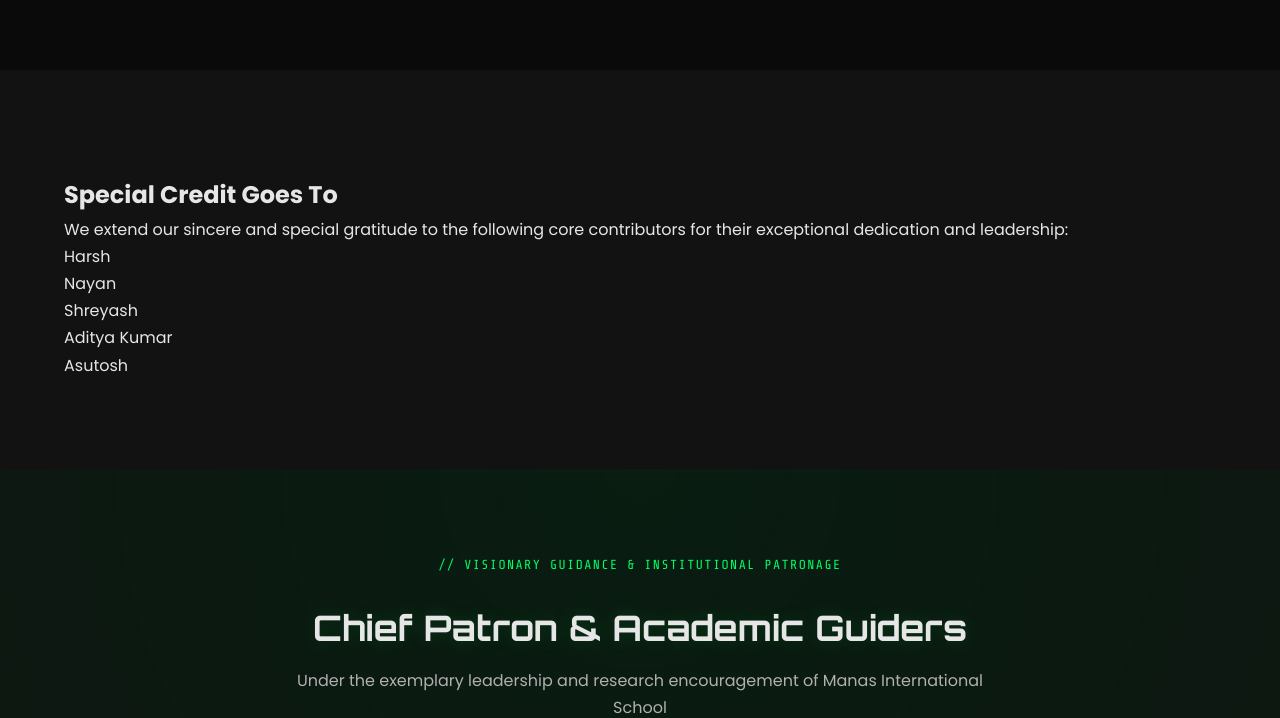
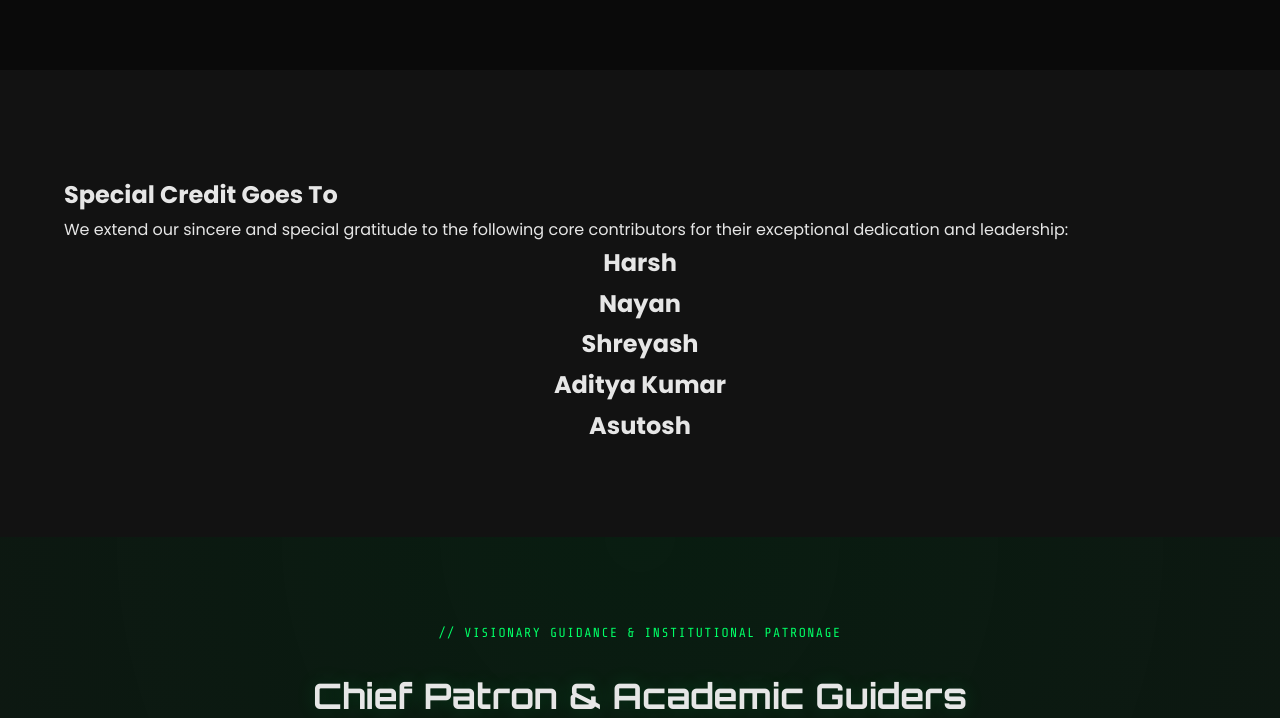
Before and after one commit to pratimask2021996-alt/roht-wheeler-bot, a Flask app: page /creds in a window 1280 px wide. Shown: the part 1160-1878 px from the top of the page. Run offline with Flask 3, Linux system fonts and the light colour scheme.

Commit message:
Add special credits section to creds.html

```diff
--- a/templates/creds.html
+++ b/templates/creds.html
@@ -84,6 +84,9 @@
             </p>
 
             <div class="admin-list">
+            <div class="special-credits">
+            <div class="credits-names">
+
                 <p>Harsh</p>
                 <p>Nayan</p>
                 <p>Shreyash</p>
```
